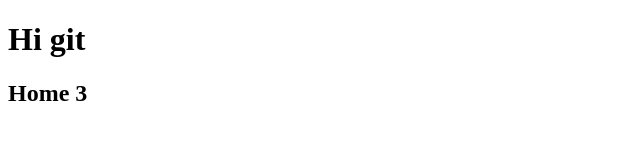
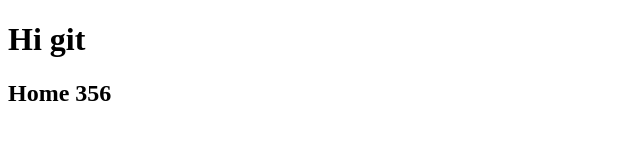
Before and after one commit to nasimSha1327/Tamrin25, a plain HTML site: page index.html in a window 1280 px wide. Shown: the full height of the page, 0-640 px from the left. Drawn offline with Linux system fonts and the light colour scheme.

Commit message:
changeindex

```diff
--- a/index.html
+++ b/index.html
@@ -7,6 +7,6 @@
 </head>
 <body>
     <h1>Hi git</h1>
-    <h2>Home 3</h2>
+    <h2>Home 356</h2>
 </body>
 </html>
```
